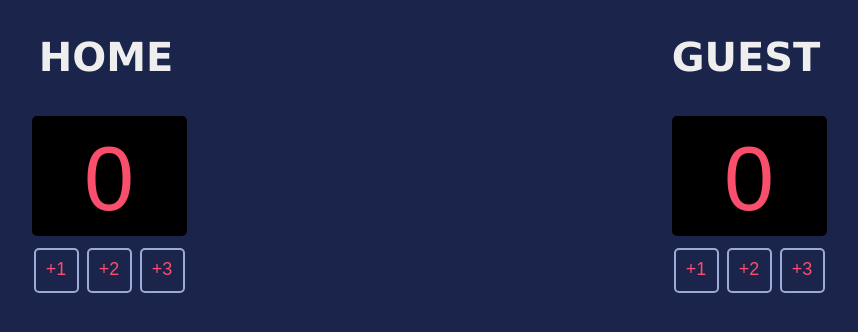
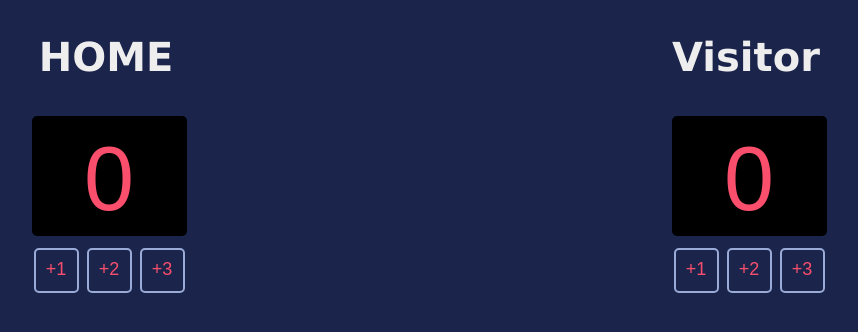
Before and after one commit to rsoch86/Scoreboard, a website built with Vite: page index.html in a window 1280 px wide. Shown: the whole page, without its empty margins (211-1069 px from the left). Built offline with nearby package versions, Linux system fonts and the light colour scheme; a web font is replaced by a local one.

Commit message:
Guest header changed to Visitor

```diff
--- a/index.html
+++ b/index.html
@@ -15,7 +15,7 @@
                         </div>
             </div>
             <div>
-                <h3>GUEST</h3>
+                <h3>Visitor</h3>
                     <h2 id="guest-score">0</h2>
                         <div>
                             <button onclick="addGuestOne()">+1</button>
```
